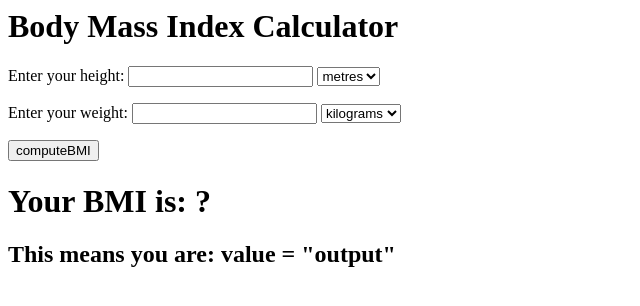
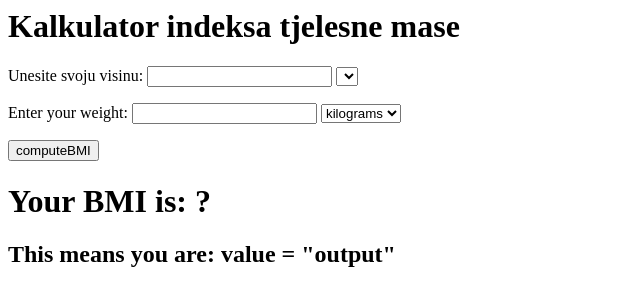
Before and after one commit to Zdravko111/BMI, a plain HTML site: page index.html in a window 1280 px wide. Shown: the whole page, without its empty margins (0-640 px from the left). Drawn offline with Linux system fonts and the light colour scheme.

Commit message:
Update index.html

```diff
--- a/index.html
+++ b/index.html
@@ -34,11 +34,10 @@
     </script>
 </head>
 <body>
-    <h1>Body Mass Index Calculator</h1>
-    <p>Enter your height: <input type="text" id="height"/>
+    <h1>Kalkulator indeksa tjelesne mase</h1>
+    <p>Unesite svoju visinu: <input type="text" id="height"/>
         <select type="multiple" id="heightunits">
-            <option value="metres" selected="selected">metres</option>
-            <option value="inches">inches</option>
+
         </select>
     </p>
     <p>Enter your weight: <input type="text" id="weight"/>
```
